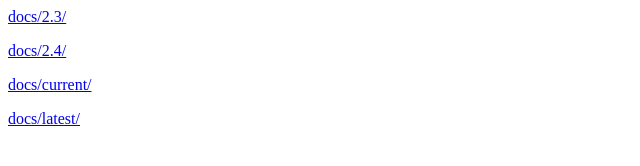
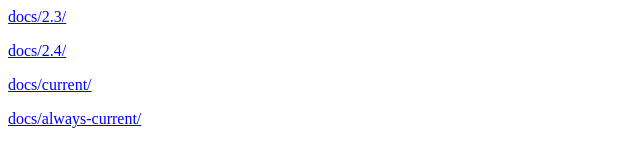
Before and after one commit to szpak-forks/pages-refresh-current, a plain HTML site: page index.html in a window 1280 px wide. Shown: the full height of the page, 0-640 px from the left. Drawn offline with Linux system fonts and the light colour scheme.

Commit message:
latest → always-current

```diff
--- a/index.html
+++ b/index.html
@@ -4,7 +4,7 @@
   <p><a href="docs/2.3/">docs/2.3/</a></p>
   <p><a href="docs/2.4/">docs/2.4/</a></p>
   <p><a href="docs/current/">docs/current/</a></p>
-  <p><a href="docs/latest/">docs/latest/</a></p>
+  <p><a href="docs/latest/">docs/always-current/</a></p>
 </body>
 </head>
 </html>
```
Also changed, not shown: 2 other files.
